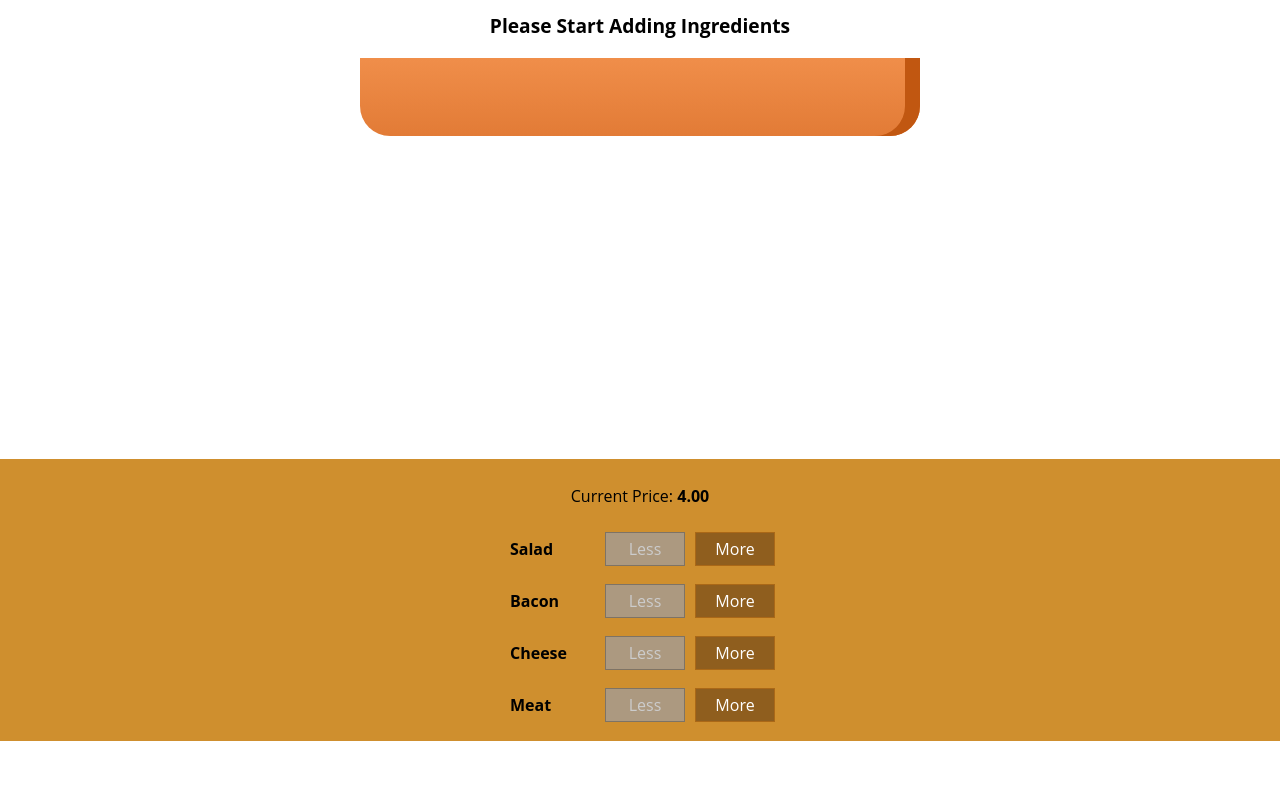
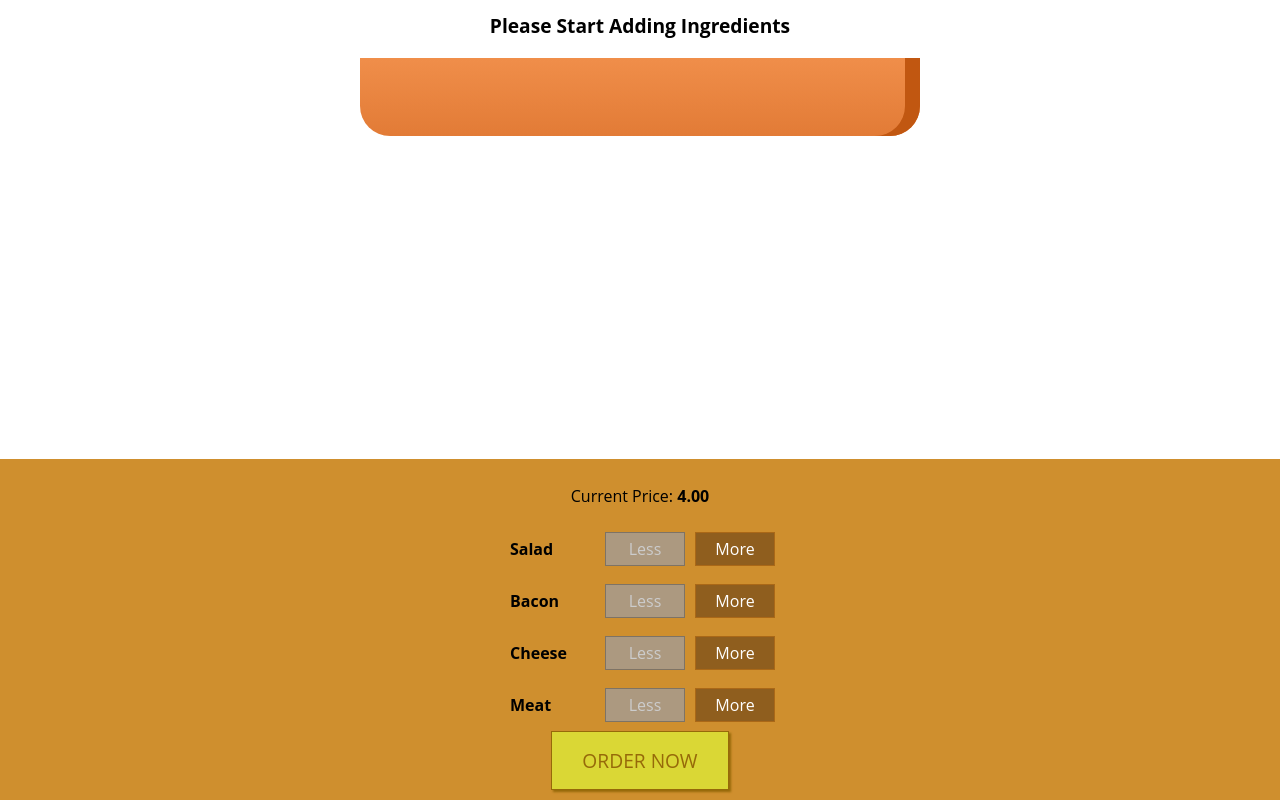
Before and after one commit to stLoiz/react-project-burger-builder-with-redux-saga, a React (Create React App) app: page / in a window 1280 px wide. Shown: the part 179-979 px from the top of the page. Before the commit the page ends 920 px from the top, so only its background shows below. Built offline with nearby package versions, Linux system fonts and the light colour scheme.

Commit message:
Add the order button and the css for it

```diff
--- a/src/components/Burger/BuildControls/BuildControls.js
+++ b/src/components/Burger/BuildControls/BuildControls.js
@@ -44,6 +44,7 @@ const buildControls = ({
           disabled={disabled[control.type]}
         />
       ))}
+      <button className={classes.OrderButton}>ORDER NOW</button>
     </div>
   );
 };
--- a/src/components/Burger/BuildControls/BuildControls.module.css
+++ b/src/components/Burger/BuildControls/BuildControls.module.css
@@ -8,3 +8,45 @@
   margin: auto;
   padding: 10px 0;
 }
+
+.OrderButton {
+  background-color: #dad735;
+  outline: none;
+  cursor: pointer;
+  border: 1px solid #966909;
+  color: #966909;
+  font-family: inherit;
+  font-size: 1.2em;
+  padding: 15px 30px;
+  box-shadow: 2px 2px 2px #966909;
+}
+
+.OrderButton:hover,
+.OrderButton:active {
+  background-color: #a0db41;
+  border: 1px solid #966909;
+  color: #966909;
+}
+
+.OrderButton:disabled {
+  background-color: #c7c6c6;
+  cursor: not-allowed;
+  border: 1px solid #ccc;
+  color: #888888;
+}
+
+.OrderButton:not(:disabled) {
+  animation: enable 0.3s linear;
+}
+
+@keyframes enable {
+  0% {
+    transform: scale(1);
+  }
+  60% {
+    transform: scale(1.1);
+  }
+  100% {
+    transform: scale(1);
+  }
+}
```
